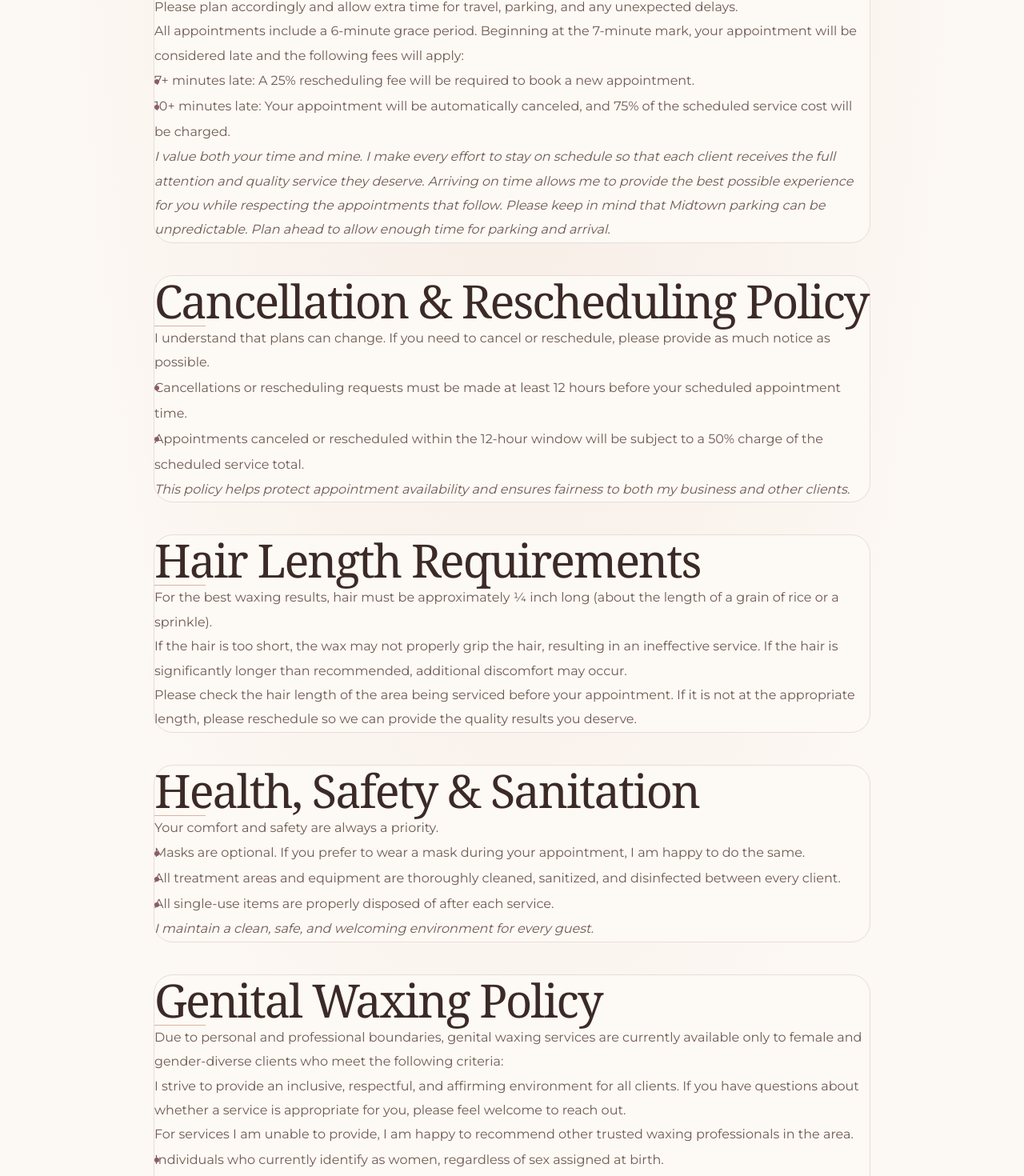
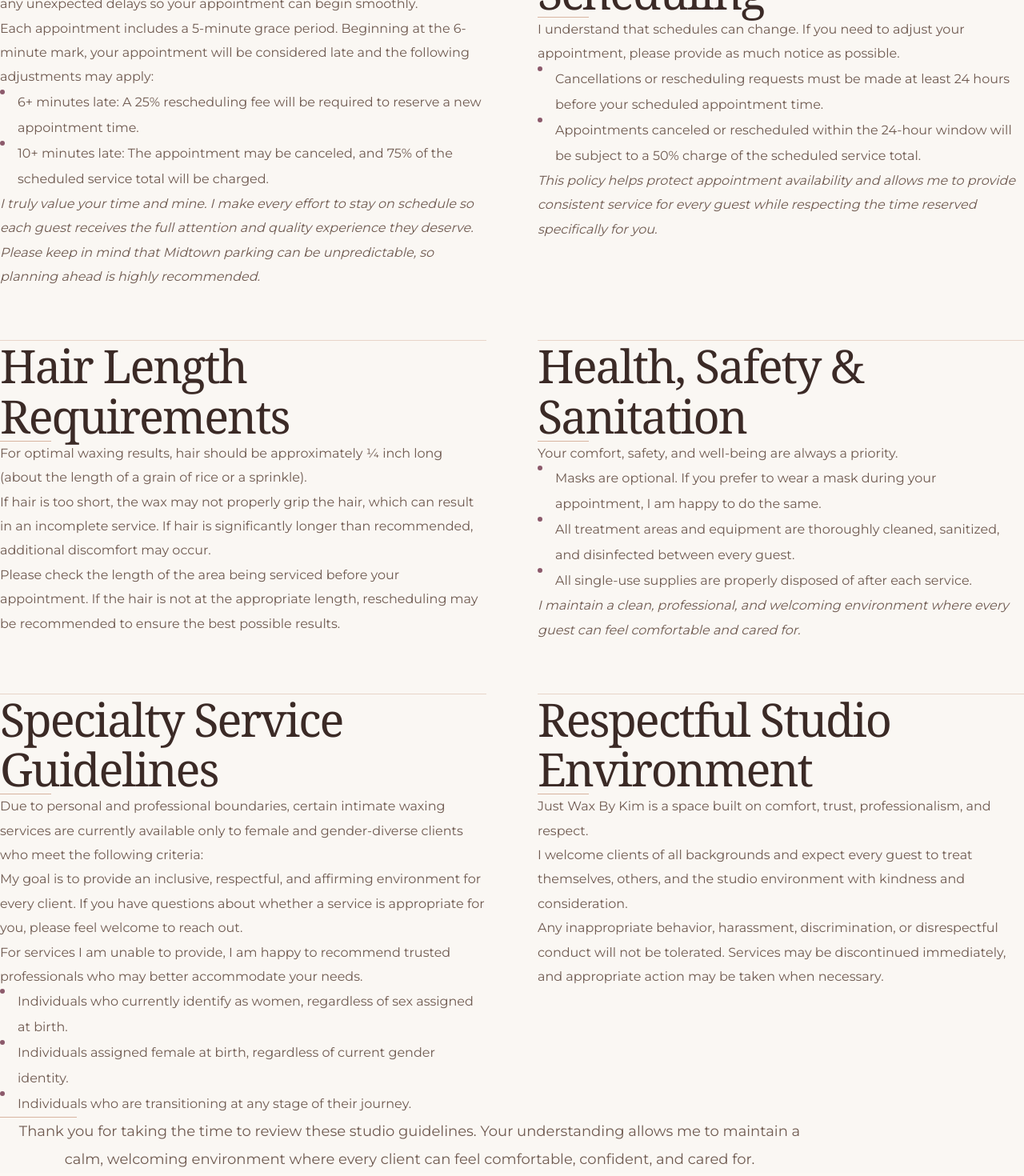
Before and after one commit to kevin-phan-25/just-wax-by-kim, a Next.js app: page /policies in a window 1280 px wide. Shown: the part 560-2030 px from the top of the page at 80% size. Built offline with nearby package versions, Linux system fonts and the light colour scheme; a web font is replaced by a local one.

Commit message:
restrcuture policies

```diff
--- a/features/policies/Policies.tsx
+++ b/features/policies/Policies.tsx
@@ -1,15 +1,17 @@
 /**
- * -----------------------------------------------------------------------------
+ * ---
  * File: features/policies/Policies.tsx
  *
  * Description:
- * Standalone luxury policies presentation.
+ * Luxury editorial policies presentation.
  *
  * Updated:
- * • Matched FAQ / Contact / Gallery spacing system
- * • Navbar transition spacer
- * • Full-width, centered editorial layout
- * -----------------------------------------------------------------------------
+ * • Full-width editorial layout
+ * • Removed content width restrictions
+ * • Premium spacing system
+ * • Improved client-focused presentation
+ *
+ * ---
  */
 
 import PolicySectionCard from "./PolicySectionCard";
@@ -19,30 +21,18 @@ import { POLICIES_DATA } from "./policies.data";
 export default function Policies() {
   return (
     <section
-      id="policies"
       className="
         relative
-        w-full
-        min-h-screen
         overflow-hidden
-        bg-[#FCF8F3]
+        bg-[#FAF7F3]
       "
     >
-      {/* Ambient Background */}
-      <div
-        aria-hidden
-        className="
-          pointer-events-none
-          absolute
-          inset-0
-          bg-[radial-gradient(ellipse_at_50%_0%,rgba(232,200,188,0.30),transparent_65%)]
-        "
-      />
 
-      {/* Navbar Transition Spacer */}
+      {/* Navbar Transition */}
       <div className="h-[216px]" />
 
-      {/* CONTENT */}
+
+      {/* Content */}
       <div
         className="
           relative
@@ -50,23 +40,18 @@ export default function Policies() {
           w-full
           px-6
           pb-40
-          flex
-          flex-col
-          items-center
-          text-center
         "
       >
-        {/* HEADER */}
+
+        {/* Header */}
         <header
           className="
+            mx-auto
             w-full
-            mb-20
-            flex
-            flex-col
-            items-center
             text-center
           "
         >
+
           <p
             className="
               uppercase
@@ -78,18 +63,20 @@ export default function Policies() {
             {POLICIES_CONSTANTS.eyebrow}
           </p>
 
+
           <h1
             className="
               mt-8
               font-serif
-              text-4xl
-              md:text-6xl
+              text-5xl
+              md:text-7xl
               leading-tight
               text-[#3B2A26]
             "
           >
             {POLICIES_CONSTANTS.title}
           </h1>
+
 
           <div
             className="
@@ -101,11 +88,12 @@ export default function Policies() {
             "
           />
 
+
           <p
             className="
+              mx-auto
               mt-10
-              mx-auto
-              max-w-3xl
+              max-w-5xl
               text-lg
               leading-relaxed
               text-[#8C7468]
@@ -114,11 +102,12 @@ export default function Policies() {
             {POLICIES_CONSTANTS.subtitle}
           </p>
 
+
           <p
             className="
+              mx-auto
               mt-6
-              mx-auto
-              max-w-3xl
+              max-w-4xl
               text-base
               leading-relaxed
               text-[#8C7468]
@@ -126,39 +115,71 @@ export default function Policies() {
           >
             {POLICIES_CONSTANTS.contactNote}
           </p>
+
         </header>
 
-        {/* POLICY SECTIONS */}
+
+
+        {/* Policies */}
         <div
           className="
-            mt-8
+            mt-24
+            grid
             w-full
-            max-w-4xl
-            flex
-            flex-col
-            gap-10
+            grid-cols-1
+            gap-16
+            lg:grid-cols-2
           "
         >
+
           {POLICIES_DATA.map((section) => (
-            <PolicySectionCard key={section.id} section={section} />
+            <PolicySectionCard
+              key={section.id}
+              section={section}
+            />
           ))}
+
         </div>
 
-        {/* CLOSING */}
+
+
+        {/* Closing */}
         <div
           className="
-            mt-20
             mx-auto
-            max-w-3xl
+            mt-32
+            w-full
             text-center
           "
         >
-          <div className="mx-auto mb-8 h-px w-24 bg-[#D8B4A0]" />
-          <p className="text-lg leading-relaxed text-[#8C7468]">
+
+          <div
+            className="
+              mx-auto
+              mb-8
+              h-px
+              w-24
+              bg-[#D8B4A0]
+            "
+          />
+
+
+          <p
+            className="
+              mx-auto
+              max-w-5xl
+              text-lg
+              leading-relaxed
+              text-[#8C7468]
+            "
+          >
             {POLICIES_CONSTANTS.closing}
           </p>
+
         </div>
+
       </div>
+
     </section>
   );
 }
--- a/features/policies/PolicySectionCard.tsx
+++ b/features/policies/PolicySectionCard.tsx
@@ -1,9 +1,3 @@
-/**
- * -----------------------------------------------------------------------------
- * File: features/policies/PolicySectionCard.tsx
- * -----------------------------------------------------------------------------
- */
-
 import type { PolicySection } from "./policies.types";
 
 interface Props {
@@ -13,84 +7,120 @@ interface Props {
 export default function PolicySectionCard({ section }: Props) {
   return (
     <article
-      id={section.id}
       className="
         w-full
-        rounded-3xl
-        border border-[#E8DDD8]
-        bg-[#FDF9F5]
-        px-8 py-10
-        md:px-12 md:py-12
-        text-left
+        border-t
+        border-[#D8B4A0]/50
+        pt-10
       "
     >
+
       <h2
         className="
           font-serif
-          text-2xl
-          md:text-3xl
+          text-3xl
           text-[#3B2A26]
         "
       >
         {section.title}
       </h2>
 
-      <div className="mt-4 h-px w-16 bg-[#D8B4A0]" />
+
+      <div
+        className="
+          mt-5
+          h-px
+          w-16
+          bg-[#D8B4A0]
+        "
+      />
+
 
       {section.intro && (
-        <p className="mt-6 text-base leading-8 text-[#6F5A50]">
+        <p
+          className="
+            mt-8
+            text-base
+            leading-8
+            text-[#6F5A50]
+          "
+        >
           {section.intro}
         </p>
       )}
 
+
       {section.paragraphs?.map((paragraph) => (
         <p
           key={paragraph.slice(0, 32)}
-          className="mt-4 text-base leading-8 text-[#6F5A50]"
+          className="
+            mt-5
+            text-base
+            leading-8
+            text-[#6F5A50]
+          "
         >
           {paragraph}
         </p>
       ))}
 
-      {section.bullets && section.bullets.length > 0 && (
-        <ul className="mt-6 space-y-3">
+
+      {section.bullets && (
+        <ul
+          className="
+            mt-8
+            space-y-4
+          "
+        >
+
           {section.bullets.map((bullet) => (
             <li
-              key={bullet.slice(0, 32)}
+              key={bullet.slice(0,32)}
               className="
-                relative
-                pl-6
+                flex
+                gap-4
                 text-base
                 leading-8
                 text-[#6F5A50]
               "
             >
+
               <span
                 className="
-                  absolute left-0 top-[0.85em]
-                  h-1.5 w-1.5 rounded-full
+                  mt-3
+                  h-1.5
+                  w-1.5
+                  shrink-0
+                  rounded-full
                   bg-[#8C5A6B]
                 "
               />
-              {bullet}
+
+              <span>
+                {bullet}
+              </span>
+
             </li>
           ))}
+
         </ul>
       )}
+
 
       {section.note && (
         <p
           className="
-            mt-6
+            mt-8
             text-base
+            italic
             leading-8
             text-[#8C7468]
-            italic
           "
         >
           {section.note}
         </p>
       )}
+
     </article>
   );
 }
--- a/features/policies/policies.constants.ts
+++ b/features/policies/policies.constants.ts
@@ -1,16 +1,14 @@
-/**
- * -----------------------------------------------------------------------------
- * File: features/policies/policies.constants.ts
- * -----------------------------------------------------------------------------
- */
-
 export const POLICIES_CONSTANTS = {
   eyebrow: "Studio Guidelines",
+
   title: "Appointment Policies",
+
   subtitle:
-    "At Just Wax By Kim, my goal is to provide every client with a comfortable, professional, and exceptional experience. To ensure each appointment runs smoothly and to respect the time of all clients, the following policies are in place.",
+    "Creating a beautiful experience begins with respect, preparation, and clear communication. These guidelines help ensure every guest receives the thoughtful care, attention, and professionalism they deserve.",
+
   closing:
-    "Thank you for taking the time to review these policies. These guidelines allow me to provide every client with the highest level of care, professionalism, and attention. I appreciate your understanding and look forward to welcoming you into the studio.",
+    "Thank you for taking the time to review these studio guidelines. Your understanding allows me to maintain a calm, welcoming environment where every client can feel comfortable, confident, and cared for.",
+
   contactNote:
-    "If you have any questions regarding these policies, please feel free to reach out. Thank you for your understanding and support.",
+    "If you have any questions before your appointment, please feel welcome to reach out. I am always happy to help.",
 } as const;
--- a/features/policies/policies.data.ts
+++ b/features/policies/policies.data.ts
@@ -1,82 +1,127 @@
 /**
- * -----------------------------------------------------------------------------
+ * ---
  * File: features/policies/policies.data.ts
- * -----------------------------------------------------------------------------
+ *
+ * Description:
+ * Studio policy content.
+ *
+ * Updated:
+ * • Revised timing requirements
+ * • Improved professional tone
+ * • Client-focused language
+ *
+ * ---
  */
 
 import type { PolicySection } from "./policies.types";
 
 export const POLICIES_DATA: PolicySection[] = [
   {
-    id: "late-arrival",
-    title: "Late Arrival Policy",
+    id: "arrival",
+    title: "Arrival & Timeliness",
+
     intro:
-      "Please plan accordingly and allow extra time for travel, parking, and any unexpected delays.",
+      "Please plan accordingly and allow additional time for travel, parking, and any unexpected delays so your appointment can begin smoothly.",
+
     paragraphs: [
-      "All appointments include a 6-minute grace period. Beginning at the 7-minute mark, your appointment will be considered late and the following fees will apply:",
+      "Each appointment includes a 5-minute grace period. Beginning at the 6-minute mark, your appointment will be considered late and the following adjustments may apply:",
     ],
+
     bullets: [
-      "7+ minutes late: A 25% rescheduling fee will be required to book a new appointment.",
-      "10+ minutes late: Your appointment will be automatically canceled, and 75% of the scheduled service cost will be charged.",
+      "6+ minutes late: A 25% rescheduling fee will be required to reserve a new appointment time.",
+      "10+ minutes late: The appointment may be canceled, and 75% of the scheduled service total will be charged.",
     ],
+
     note:
-      "I value both your time and mine. I make every effort to stay on schedule so that each client receives the full attention and quality service they deserve. Arriving on time allows me to provide the best possible experience for you while respecting the appointments that follow. Please keep in mind that Midtown parking can be unpredictable. Plan ahead to allow enough time for parking and arrival.",
+      "I truly value your time and mine. I make every effort to stay on schedule so each guest receives the full attention and quality experience they deserve. Please keep in mind that Midtown parking can be unpredictable, so planning ahead is highly recommended.",
   },
+
+
   {
-    id: "cancellation",
-    title: "Cancellation & Rescheduling Policy",
+    id: "appointments",
+
+    title: "Appointments & Scheduling",
+
     intro:
-      "I understand that plans can change. If you need to cancel or reschedule, please provide as much notice as possible.",
+      "I understand that schedules can change. If you need to adjust your appointment, please provide as much notice as possible.",
+
     bullets: [
-      "Cancellations or rescheduling requests must be made at least 12 hours before your scheduled appointment time.",
-      "Appointments canceled or rescheduled within the 12-hour window will be subject to a 50% charge of the scheduled service total.",
+      "Cancellations or rescheduling requests must be made at least 24 hours before your scheduled appointment time.",
+      "Appointments canceled or rescheduled within the 24-hour window will be subject to a 50% charge of the scheduled service total.",
     ],
+
     note:
-      "This policy helps protect appointment availability and ensures fairness to both my business and other clients.",
+      "This policy helps protect appointment availability and allows me to provide consistent service for every guest while respecting the time reserved specifically for you.",
   },
+
+
   {
     id: "hair-length",
+
     title: "Hair Length Requirements",
+
     paragraphs: [
-      "For the best waxing results, hair must be approximately ¼ inch long (about the length of a grain of rice or a sprinkle).",
-      "If the hair is too short, the wax may not properly grip the hair, resulting in an ineffective service. If the hair is significantly longer than recommended, additional discomfort may occur.",
-      "Please check the hair length of the area being serviced before your appointment. If it is not at the appropriate length, please reschedule so we can provide the quality results you deserve.",
+      "For optimal waxing results, hair should be approximately ¼ inch long (about the length of a grain of rice or a sprinkle).",
+
+      "If hair is too short, the wax may not properly grip the hair, which can result in an incomplete service. If hair is significantly longer than recommended, additional discomfort may occur.",
+
+      "Please check the length of the area being serviced before your appointment. If the hair is not at the appropriate length, rescheduling may be recommended to ensure the best possible results.",
     ],
   },
+
+
   {
     id: "health-safety",
+
     title: "Health, Safety & Sanitation",
-    intro: "Your comfort and safety are always a priority.",
+
+    intro:
+      "Your comfort, safety, and well-being are always a priority.",
+
     bullets: [
       "Masks are optional. If you prefer to wear a mask during your appointment, I am happy to do the same.",
-      "All treatment areas and equipment are thoroughly cleaned, sanitized, and disinfected between every client.",
-      "All single-use items are properly disposed of after each service.",
+      "All treatment areas and equipment are thoroughly cleaned, sanitized, and disinfected between every guest.",
+      "All single-use supplies are properly disposed of after each service.",
     ],
+
     note:
-      "I maintain a clean, safe, and welcoming environment for every guest.",
+      "I maintain a clean, professional, and welcoming environment where every guest can feel comfortable and cared for.",
   },
+
+
   {
-    id: "genital-waxing",
-    title: "Genital Waxing Policy",
+    id: "specialty-services",
+
+    title: "Specialty Service Guidelines",
+
     intro:
-      "Due to personal and professional boundaries, genital waxing services are currently available only to female and gender-diverse clients who meet the following criteria:",
+      "Due to personal and professional boundaries, certain intimate waxing services are currently available only to female and gender-diverse clients who meet the following criteria:",
+
     bullets: [
       "Individuals who currently identify as women, regardless of sex assigned at birth.",
       "Individuals assigned female at birth, regardless of current gender identity.",
-      "Individuals who are transitioning in any stage of their journey.",
+      "Individuals who are transitioning at any stage of their journey.",
     ],
+
     paragraphs: [
-      "I strive to provide an inclusive, respectful, and affirming environment for all clients. If you have questions about whether a service is appropriate for you, please feel welcome to reach out.",
-      "For services I am unable to provide, I am happy to recommend other trusted waxing professionals in the area.",
+      "My goal is to provide an inclusive, respectful, and affirming environment for every client. If you have questions about whether a service is appropriate for you, please feel welcome to reach out.",
+
+      "For services I am unable to provide, I am happy to recommend trusted professionals who may better accommodate your needs.",
     ],
   },
+
+
   {
     id: "respectful-environment",
-    title: "Respectful Environment Policy",
+
+    title: "Respectful Studio Environment",
+
     paragraphs: [
-      "Just Wax By Kim is a space built on comfort, trust, and respect.",
-      "I welcome clients of all backgrounds and expect all guests to treat themselves, others, and the studio environment with kindness and respect.",
-      "Any inappropriate behavior, harassment, discrimination, or disrespectful conduct will not be tolerated. Services may be discontinued immediately, and appropriate action will be taken if necessary.",
+      "Just Wax By Kim is a space built on comfort, trust, professionalism, and respect.",
+
+      "I welcome clients of all backgrounds and expect every guest to treat themselves, others, and the studio environment with kindness and consideration.",
+
+      "Any inappropriate behavior, harassment, discrimination, or disrespectful conduct will not be tolerated. Services may be discontinued immediately, and appropriate action may be taken when necessary.",
     ],
   },
 ];
```
